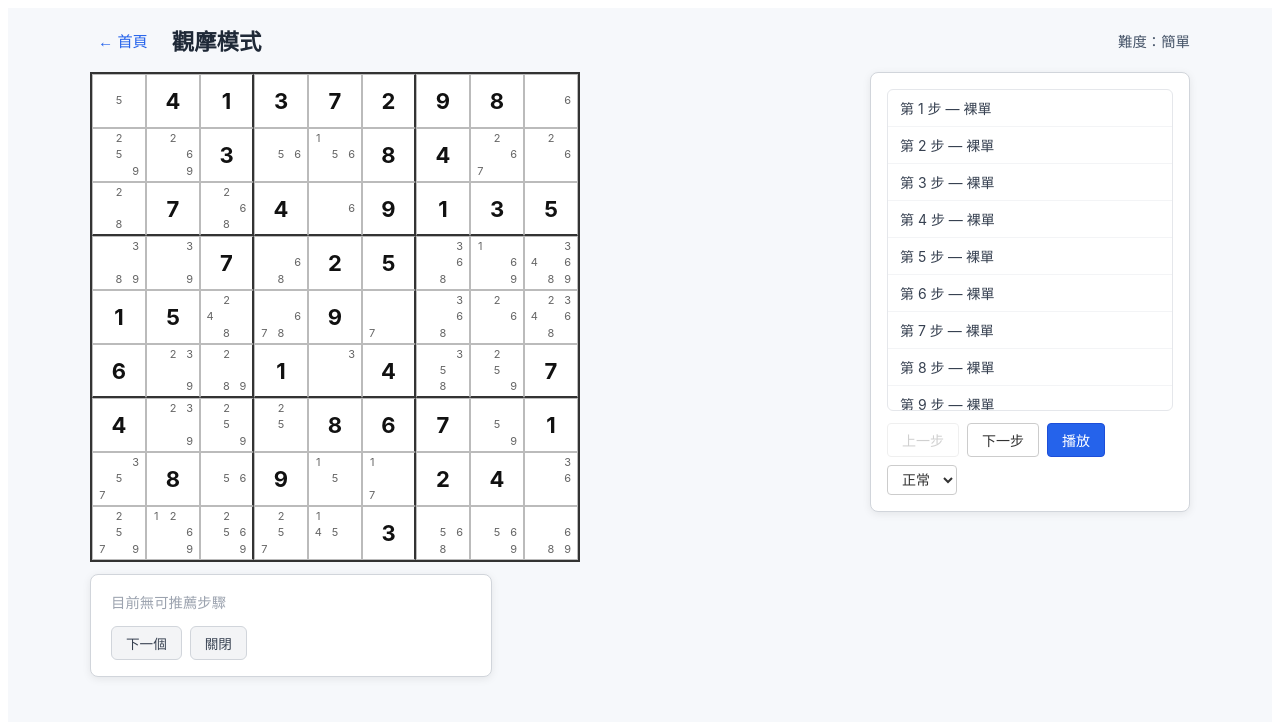
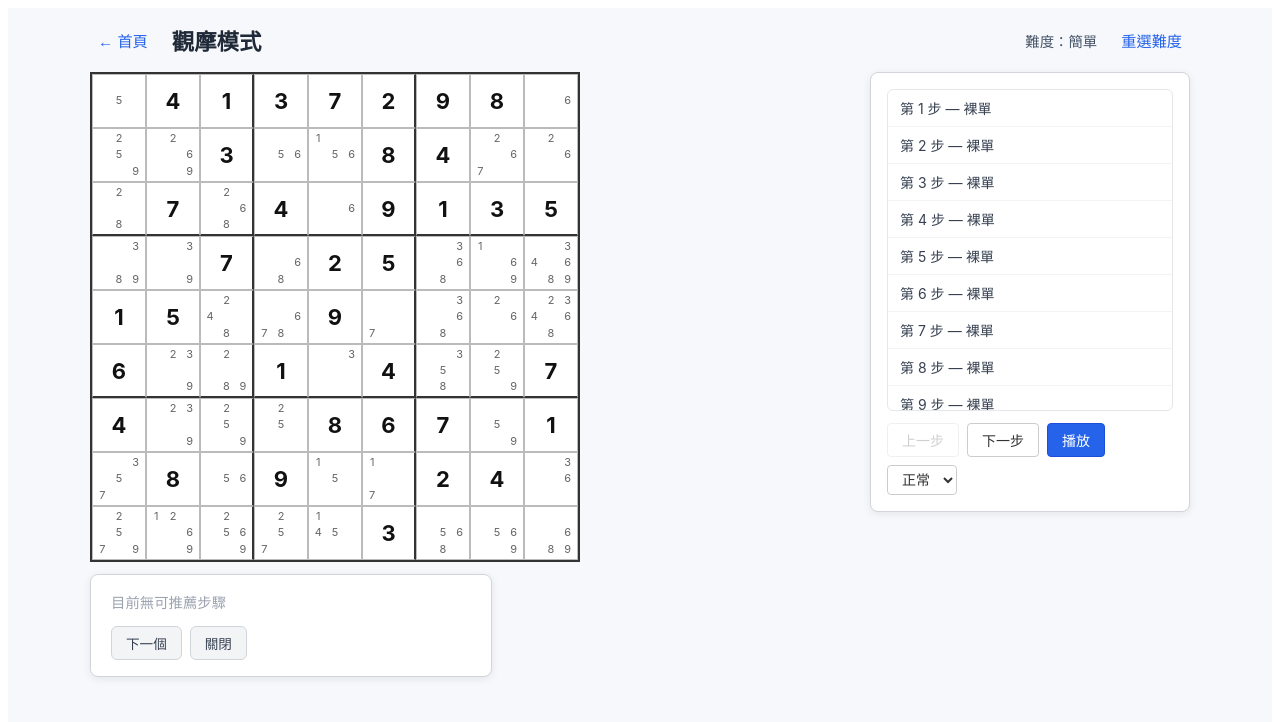
Before and after one commit to LeoLu0816/sudoku-coach, a Vue app: page /observe in a window 1280 px wide. Both pictures are taken after a click on the button "簡單". Shown: the top 722 px of the page. Built offline with nearby package versions, Linux system fonts and the light colour scheme.

Commit message:
feat(views): ObserveView 新增重選難度按鈕 [34-ui-playback-panel]

```diff
--- a/src/views/ObserveView.vue
+++ b/src/views/ObserveView.vue
@@ -114,6 +114,14 @@ function goHome(): void {
   router.push({ name: 'home' })
 }
 
+/** 重新選擇難度：開 picker，由使用者重新挑題 */
+function reselectDifficulty(): void {
+  if (autoPlaying.value) {
+    playbackStore.pause()
+  }
+  showDifficultyPicker.value = true
+}
+
 const difficultyLabel = computed(() => {
   const map: Record<Difficulty, string> = {
     easy: '簡單',
@@ -131,6 +139,14 @@ const difficultyLabel = computed(() => {
       <button class="link-btn" @click="goHome">← 首頁</button>
       <h1>觀摩模式</h1>
       <span class="difficulty-tag">難度：{{ difficultyLabel }}</span>
+      <button
+        v-if="puzzle"
+        class="link-btn"
+        data-testid="reselect-difficulty"
+        @click="reselectDifficulty"
+      >
+        重選難度
+      </button>
     </header>
 
     <section v-if="currentBoard" class="layout" data-testid="observe-layout">
```
